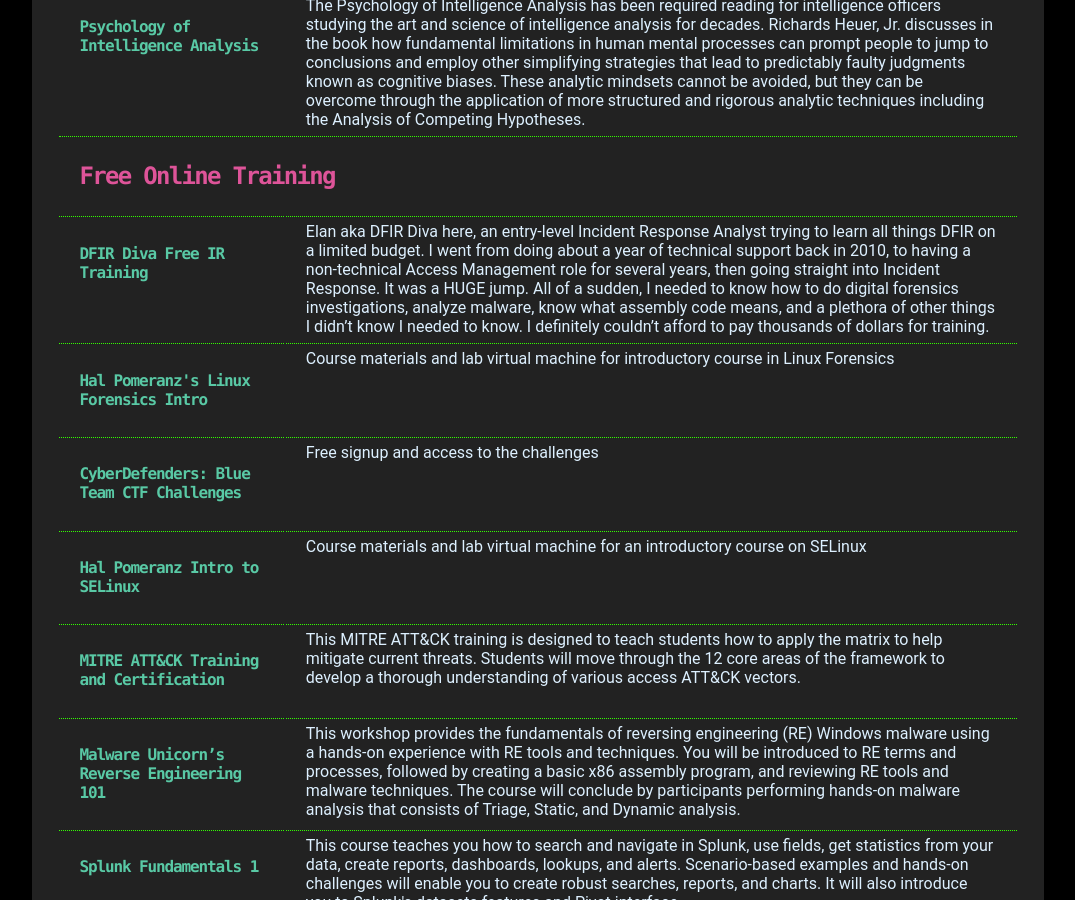
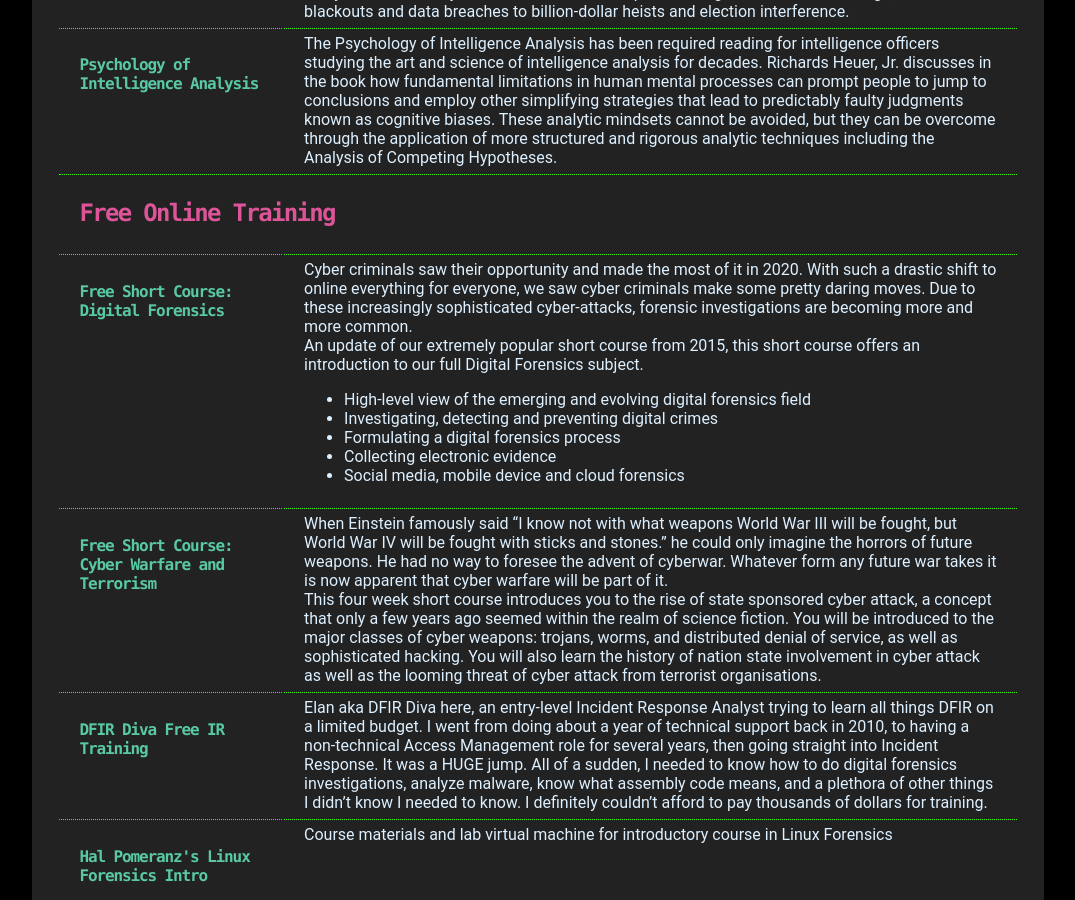
Before and after one commit to shannaniggans/fancy4n6.github.io, a Jekyll site: the page built from resources.md, in a window 1280 px wide and 900 px high, scrolled down 1694 px. Shown: the whole window, without its empty margins (102-1177 px from the left). Built offline with Jekyll 4.4.1, drawn with Linux system fonts in a browser that asks for light colours; Markdown is read by kramdown in place of the engine named in the settings; some of the changed text lies outside the part shown.

Commit message:
Added two IT Masters short courses

```diff
--- a/resources.md
+++ b/resources.md
@@ -70,6 +71,24 @@
 
   <tr><td colspan="2"><h2>Free Online Training</h2></td></tr>
 
+  <tr>
+    <td><h4><b><a href="https://itmasters.edu.au/free-short-course-digital-forensics-updated/">Free Short Course: Digital Forensics</a></b></h4></td>
+    <td>Cyber criminals saw their opportunity and made the most of it in 2020. With such a drastic shift to online everything for everyone, we saw cyber criminals make some pretty daring moves. Due to these increasingly sophisticated cyber-attacks, forensic investigations are becoming more and more common.<br>
+    An update of our extremely popular short course from 2015, this short course offers an introduction to our full Digital Forensics subject.
+    <ul><li>High-level view of the emerging and evolving digital forensics field</li>
+    <li>Investigating, detecting and preventing digital crimes </li>
+    <li>Formulating a digital forensics process</li>
+    <li>Collecting electronic evidence</li>
+    <li>Social media, mobile device and cloud forensics</li>
+    </ul></td>
+  </tr>
+
+  <tr>
+    <td><h4><b><a href="https://itmasters.edu.au/free-short-course-cyber-warfare-and-terrorism/">Free Short Course: Cyber Warfare and Terrorism</a></b></h4></td>
+    <td>When Einstein famously said “I know not with what weapons World War III will be fought, but World War IV will be fought with sticks and stones.”  he could only imagine the horrors of future weapons. He had no way to foresee the advent of cyberwar. Whatever form any future war takes it is now apparent that cyber warfare will be part of it.<br>
+    This four week short course introduces you to the rise of state sponsored cyber attack, a concept that only a few years ago seemed within the realm of science fiction.  You will be introduced to the major classes of cyber weapons: trojans, worms, and distributed denial of service, as well as sophisticated hacking. You will also learn the history of nation state involvement in cyber attack as well as the looming threat of cyber attack from terrorist organisations.</td>
+  </tr>
+
     <tr>
         <td><h4><b><a href="https://training.dfirdiva.com/training-listings">DFIR Diva Free IR Training</a></b></h4></td>
       <td>Elan aka DFIR Diva here, an entry-level Incident Response Analyst trying to learn all things DFIR on a limited budget. I went from doing about a year of technical support back in 2010, to having a non-technical Access Management role for several years, then going straight into Incident Response. It was a HUGE jump. All of a sudden, I needed to know how to do digital forensics investigations, analyze malware, know what assembly code means, and a plethora of other things I didn’t know I needed to know. I definitely couldn’t afford to pay thousands of dollars for training.</td>
```
Also changed, not shown: other parts of resources.md (+1 -0 lines).
